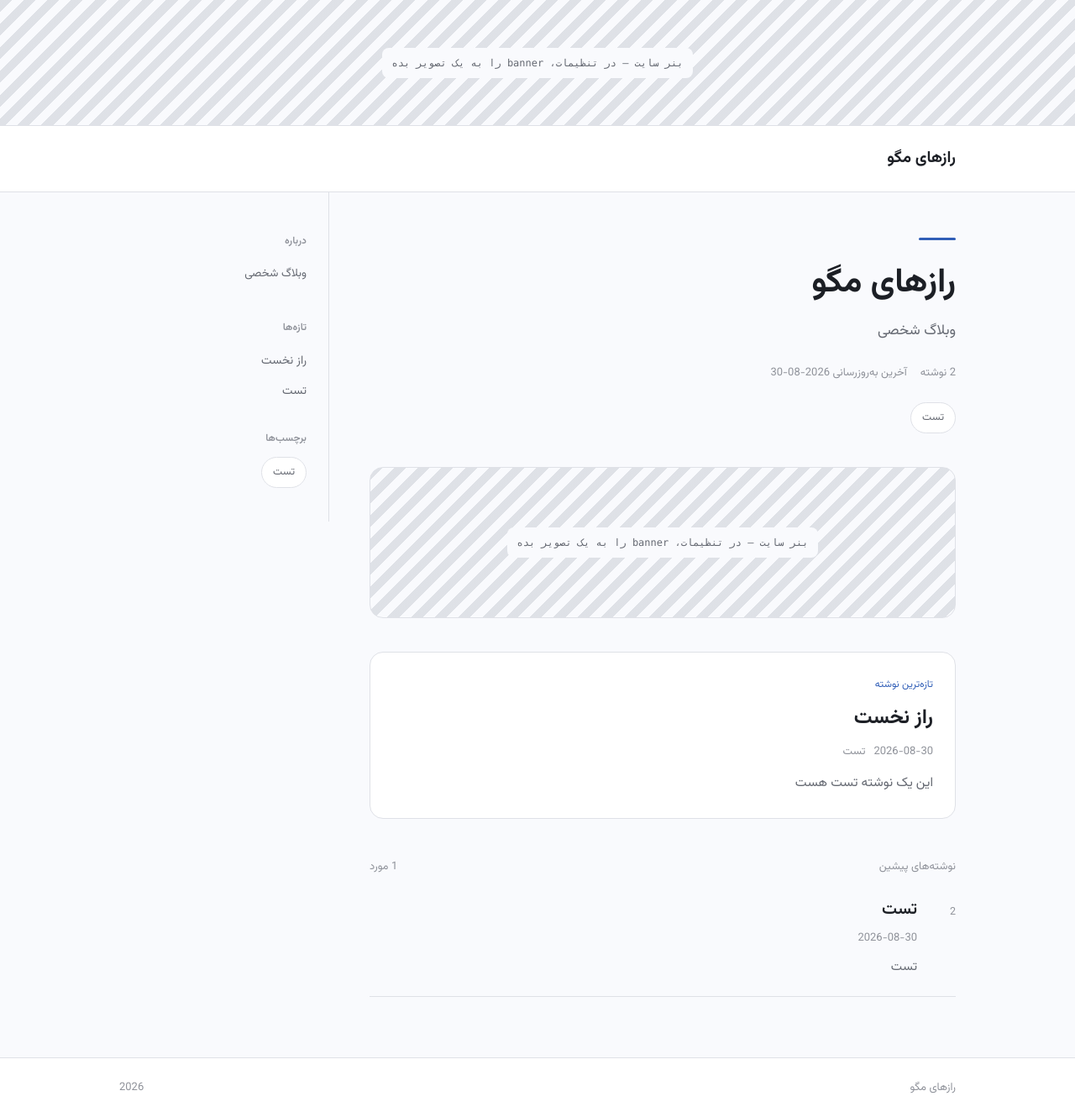
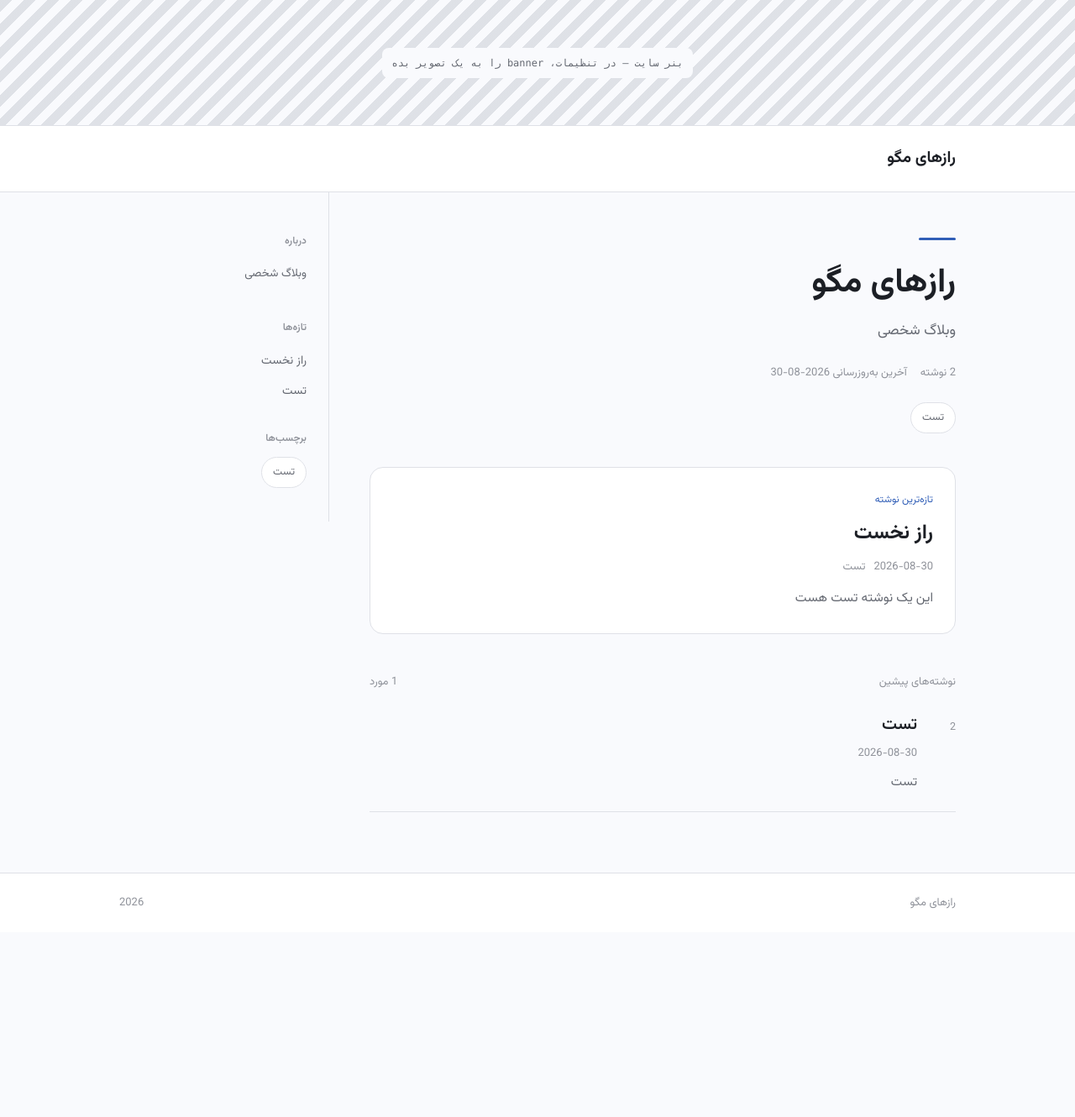
Before and after one commit to mashrajabmirza-a11y/razhaye-magoo, a Jekyll site: the page built from index.md, in a window 1280 px wide and 1330 px high. Shown: the whole window at 84% size. Built offline with Jekyll 4.4.1, drawn with Linux system fonts in a browser that asks for light colours.

Commit message:
به‌روزرسانی قالب سایت: _layouts/home.html

```diff
--- a/_layouts/home.html
+++ b/_layouts/home.html
@@ -12,11 +12,6 @@ layout: default
   </div>
   {% if site.tags.size > 0 %}<div class="chips">{% for t in site.tags limit: 7 %}<a href="{{ '/' | relative_url }}#{{ t[0] | slugify }}">{{ t[0] }}</a>{% endfor %}</div>{% endif %}
 </section>
-{% if site.banner %}
-<img class="banner" src="{{ site.banner | relative_url }}" alt="{{ site.title }}">
-{% else %}
-<div class="banner-ph"><span>بنر سایت — در تنظیمات، banner را به یک تصویر بده</span></div>
-{% endif %}
 {% if site.posts.size == 0 %}<p style="color:var(--muted);">هنوز نوشته‌ای منتشر نشده.</p>{% endif %}
 {% for post in site.posts limit: 1 %}
 <a class="feat" href="{{ post.url | relative_url }}">
```
